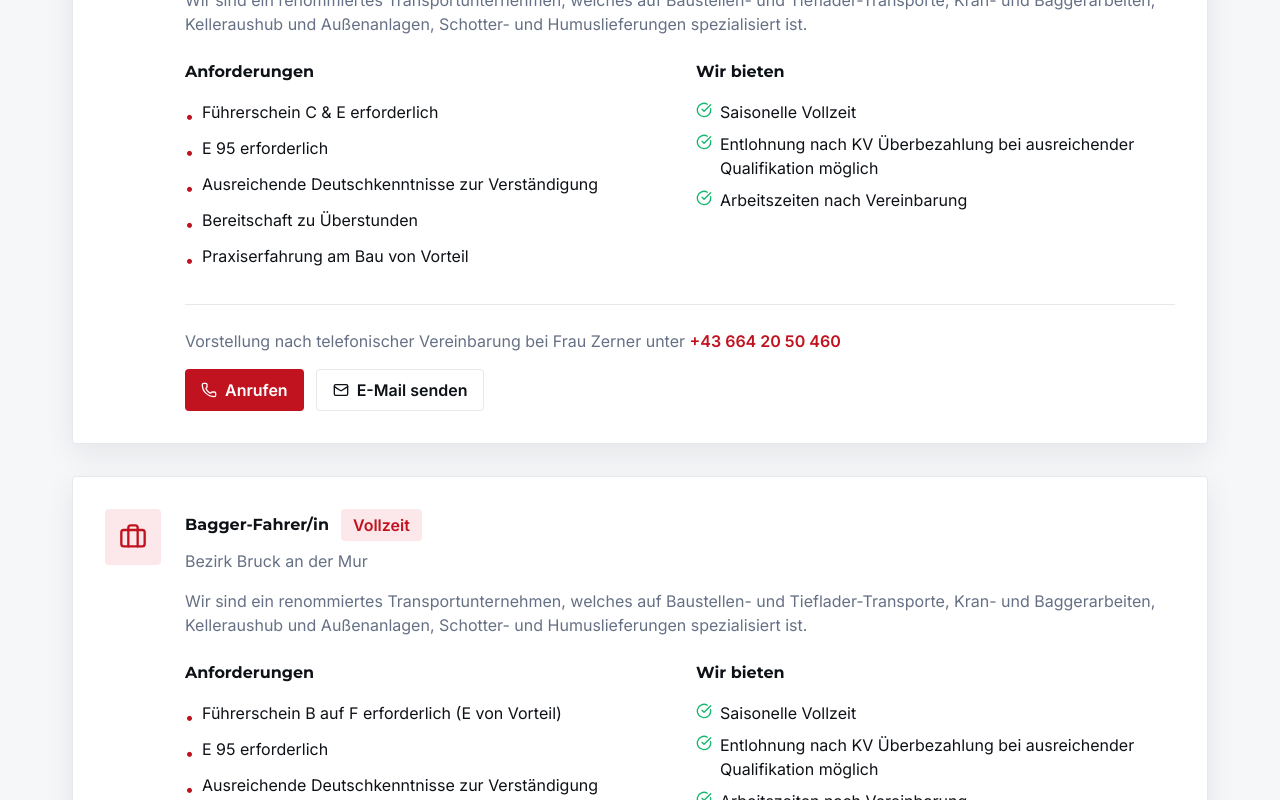
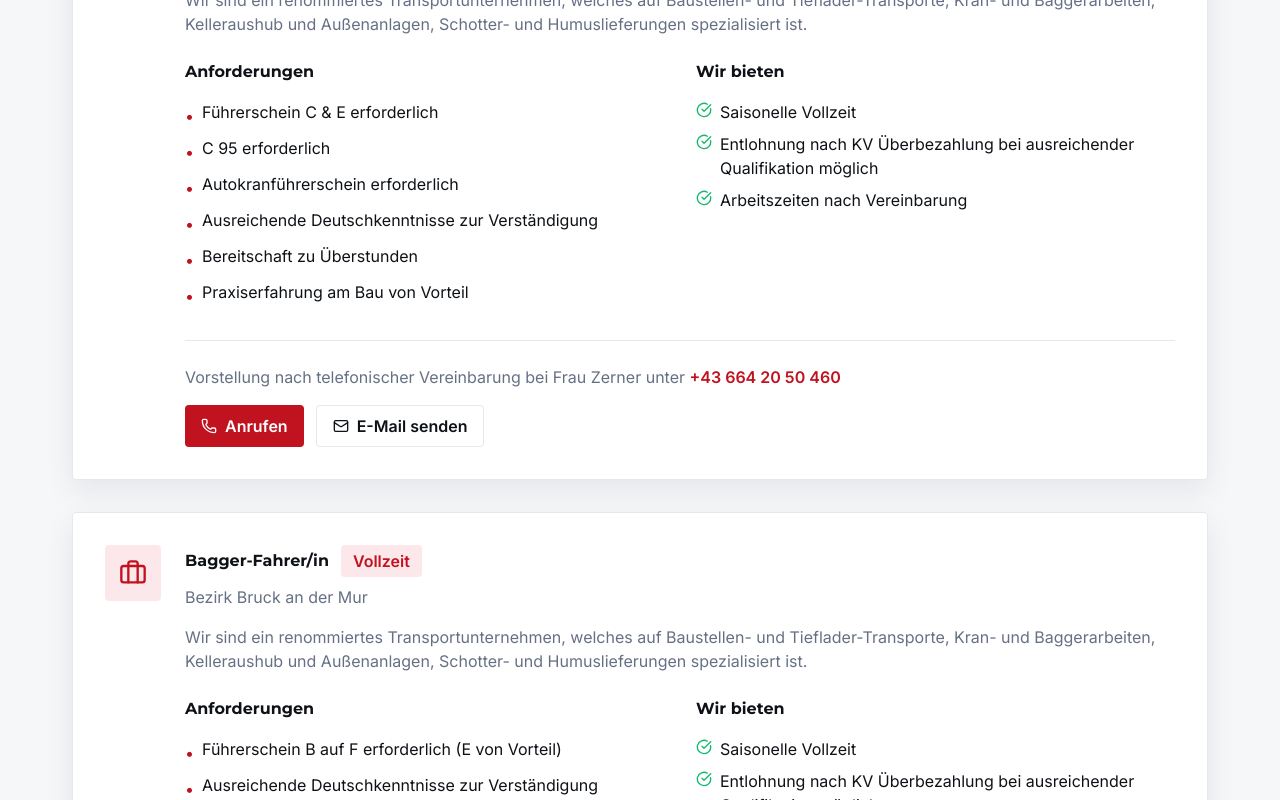
Before and after one commit to AlexDanielMotogna/schratter-erdbau, a Next.js app: page /jobs in a window 1280 px wide. Shown: the part 780-1580 px from the top of the page. Built offline with nearby package versions, Linux system fonts and the light colour scheme.

Commit message:
Fix job requirements for driver licenses
- LKW Fahrer: Change E 95 to C 95
- LKW mit Ladekran: Change E 95 to C 95 and add Autokranführerschein requirement
- Baggerfahrer: Remove E 95 requirement

```diff
--- a/src/content/jobs.ts
+++ b/src/content/jobs.ts
@@ -18,7 +18,8 @@ export const jobs: Job[] = [
       "Wir sind ein renommiertes Transportunternehmen, welches auf Baustellen- und Tieflader-Transporte, Kran- und Baggerarbeiten, Kelleraushub und Außenanlagen, Schotter- und Humuslieferungen spezialisiert ist.",
     requirements: [
       "Führerschein C & E erforderlich",
-      "E 95 erforderlich",
+      "C 95 erforderlich",
+      "Autokranführerschein erforderlich",
       "Ausreichende Deutschkenntnisse zur Verständigung",
       "Bereitschaft zu Überstunden",
       "Praxiserfahrung am Bau von Vorteil",
@@ -38,7 +39,6 @@ export const jobs: Job[] = [
       "Wir sind ein renommiertes Transportunternehmen, welches auf Baustellen- und Tieflader-Transporte, Kran- und Baggerarbeiten, Kelleraushub und Außenanlagen, Schotter- und Humuslieferungen spezialisiert ist.",
     requirements: [
       "Führerschein B auf F erforderlich (E von Vorteil)",
-      "E 95 erforderlich",
       "Ausreichende Deutschkenntnisse zur Verständigung",
       "Bereitschaft zu Überstunden",
       "Praxiserfahrung im Bereich Aushubarbeiten und Radbagger",
@@ -58,7 +58,7 @@ export const jobs: Job[] = [
       "Wir sind ein renommiertes Transportunternehmen, welches auf Baustellen- und Tieflader-Transporte, Kran- und Baggerarbeiten, Kelleraushub und Außenanlagen, Schotter- und Humuslieferungen spezialisiert ist.",
     requirements: [
       "Führerschein C erforderlich (E von Vorteil)",
-      "E 95 erforderlich",
+      "C 95 erforderlich",
       "Ausreichende Deutschkenntnisse zur Verständigung",
       "Bereitschaft zu Überstunden",
       "Praxiserfahrung am Bau von Vorteil",
```
